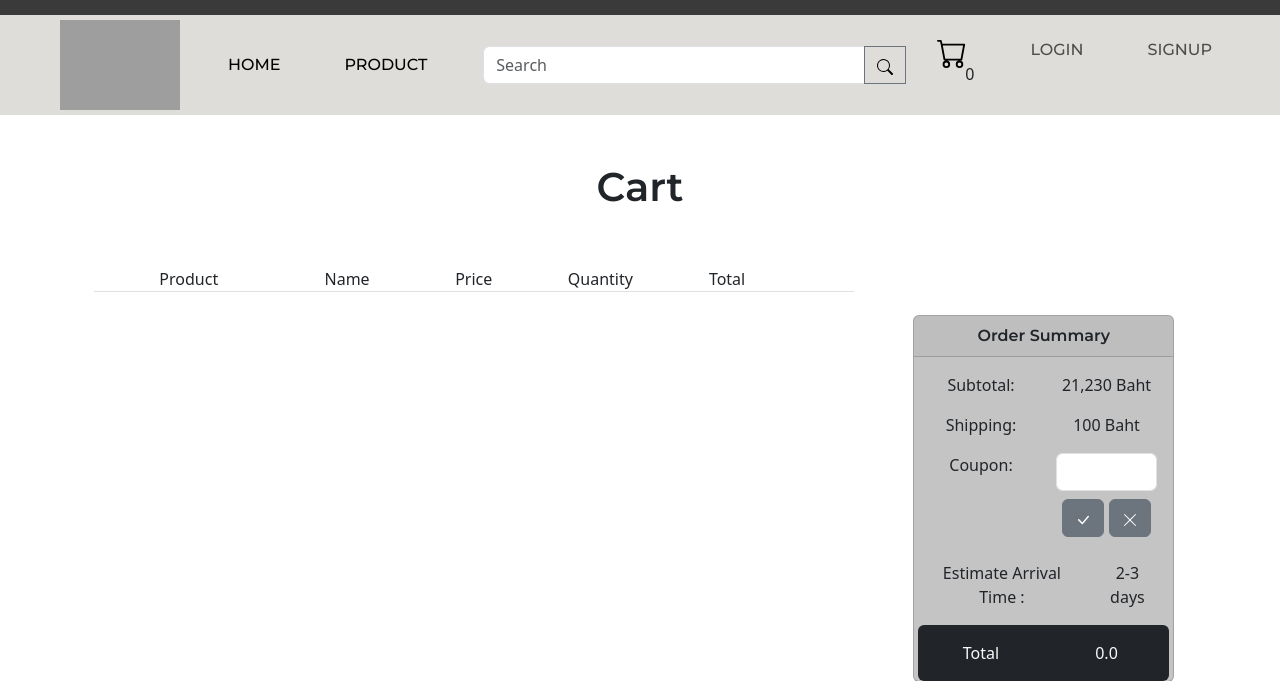
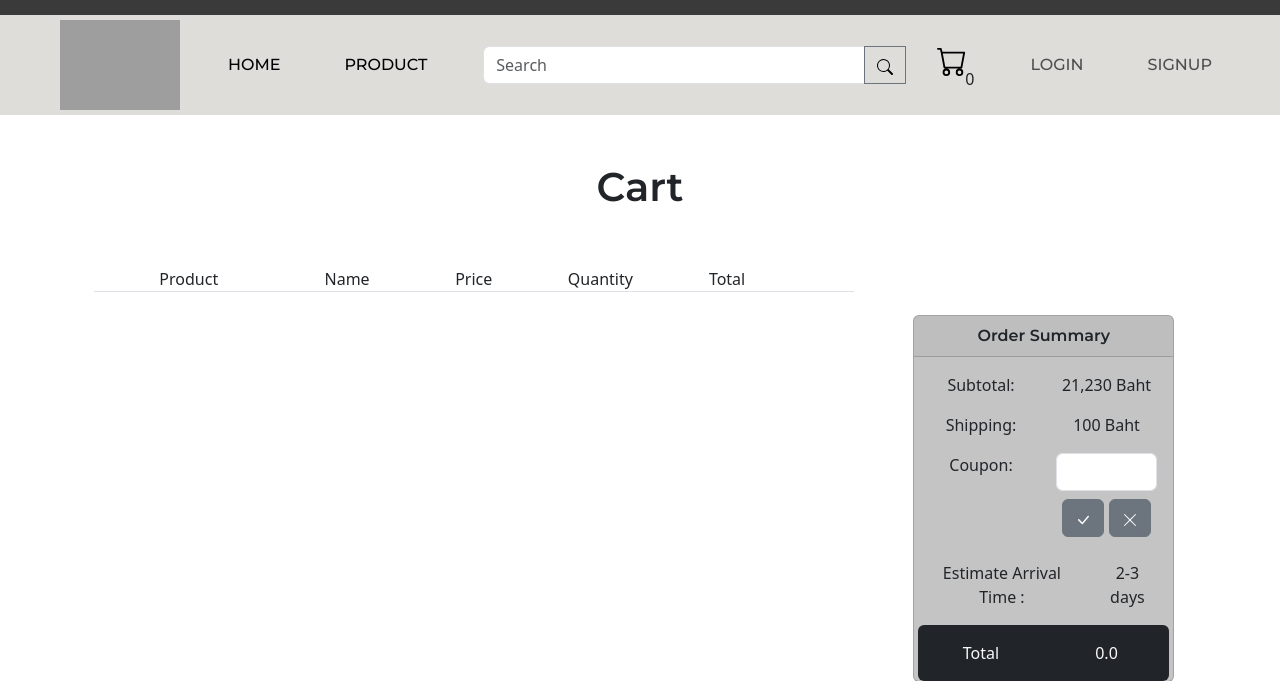
Before and after one commit to BKOPYZ/kendoshop, a Django app: page /cart/cart/ in a window 1280 px wide. Shown: the top 681 px of the page. Run offline with Django 5.2, Linux system fonts and the light colour scheme; some libraries are stand-ins or nearby versions; grey boxes are pictures that could not be loaded.

Commit message:
fix:change margin header

```diff
--- a/templates/core/header.html
+++ b/templates/core/header.html
@@ -44,7 +44,7 @@
                             <li class="nav-item mx-4">
                                 <!--Link to cart page-->
                                 <a href="{% url 'cart:cart' %}" class="nav-link montserrat-light">
-                                    <img src="{% static 'assets/imgs/cart.svg' %}" alt="cart" class="img-fluid"
+                                    <img src="{% static 'assets/imgs/cart.svg' %}" alt="cart" class="img-fluid mt-3"
                                         style="width:30px ;"></a>
                                 <span id="cart_quantity"
                                     style="position: relative; left:80%; bottom: 20%;">{{cart|length}}</span>
@@ -62,10 +62,10 @@
                                 <a class="nav-link montserrat-light" href="{% url 'userauths:logout' %}">LOGOUT</a>
                             </li>
                             {% else %}
-                            <li class="nav-item mx-4">
+                            <li class="nav-item mx-4 d-flex align-items-center">
                                 <a class="nav-link montserrat-light" href="{% url 'userauths:login' %}">LOGIN</a>
                             </li>
-                            <li class="nav-item mx-4">
+                            <li class="nav-item mx-4 d-flex align-items-center">
                                 <a class="nav-link montserrat-light" href="{% url 'userauths:sign-up' %}">SIGNUP</a>
                             </li>
                             {% endif %}
```
Also changed, not shown: kendo_shop.db.
